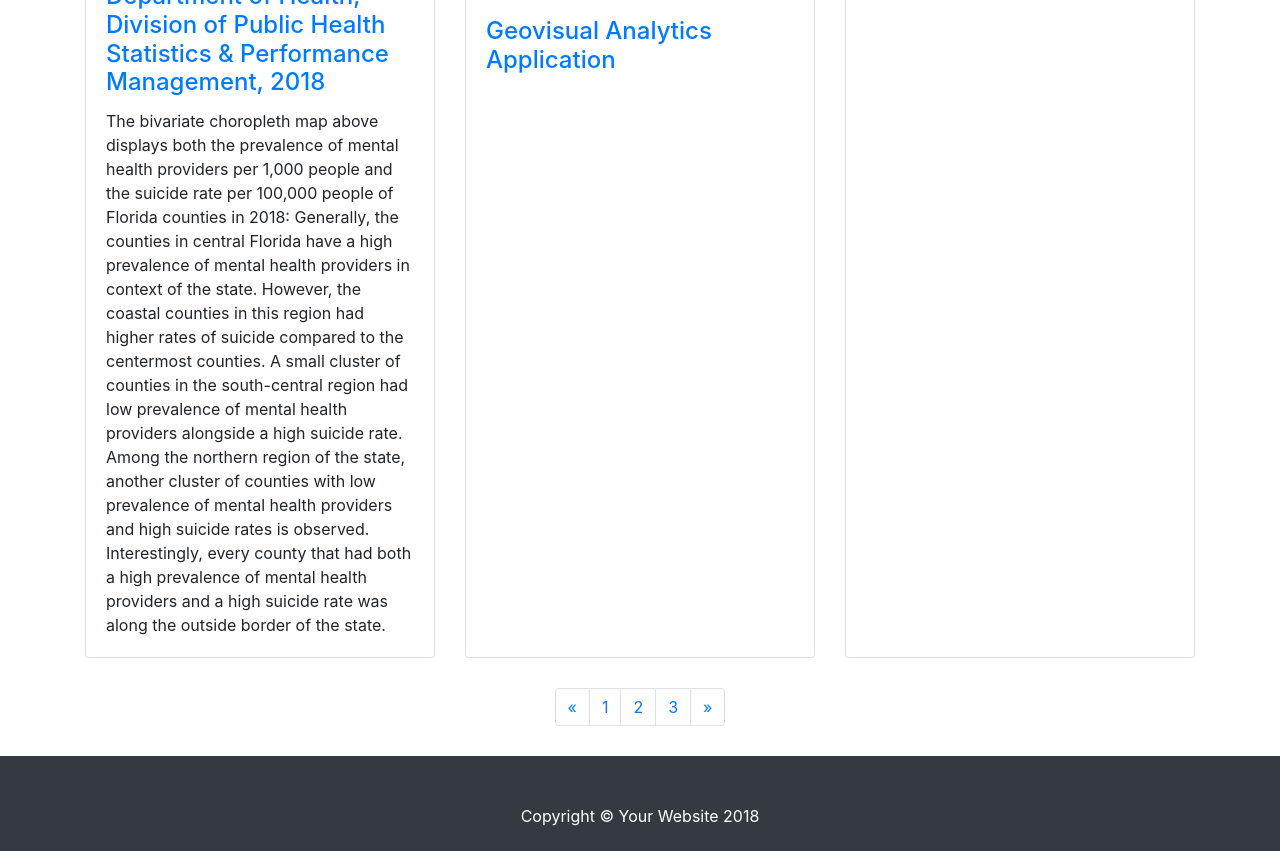
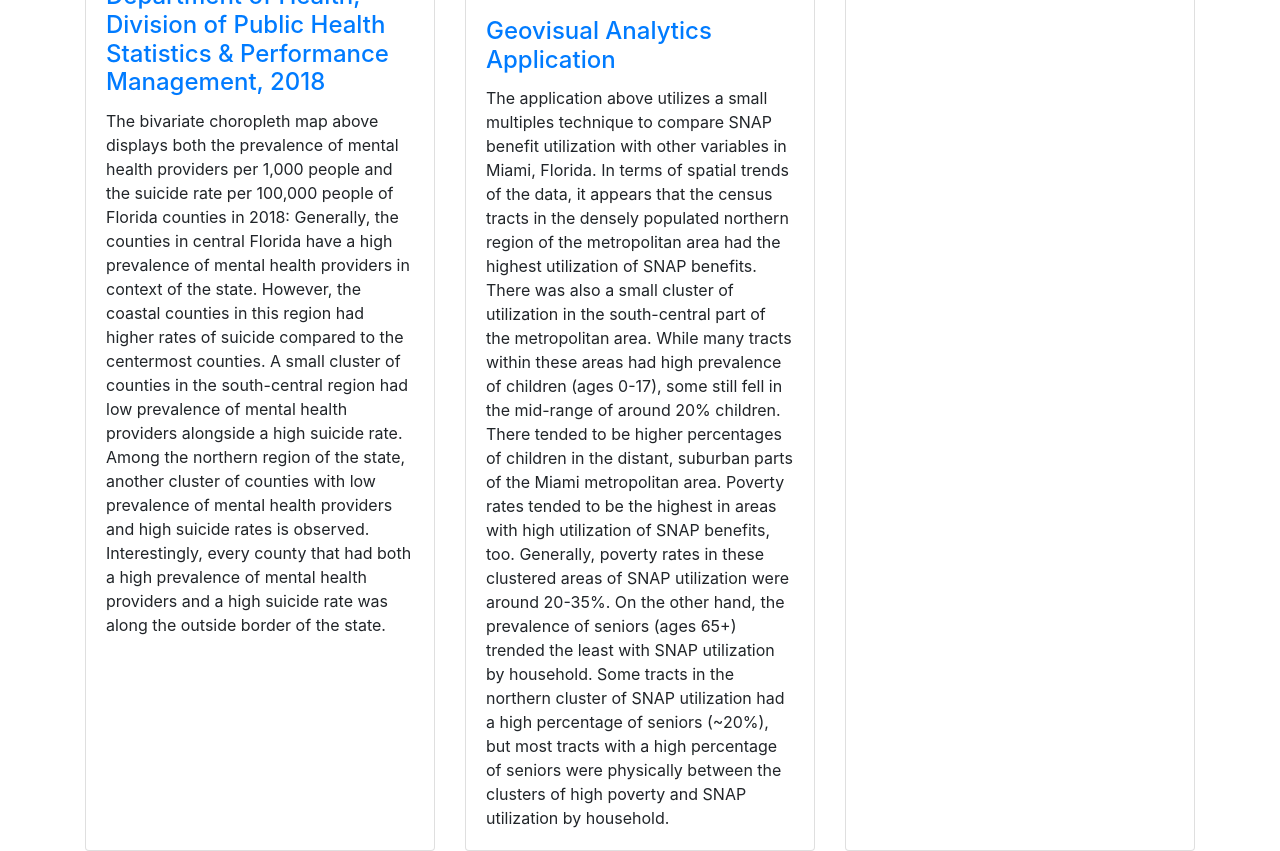
Before and after one commit to geog3540/mrwisniewski, a website: page index.html in a window 1280 px wide. Shown: the part 1481-2332 px from the top of the page. Drawn offline with Linux system fonts and the light colour scheme.

Commit message:
Added description under smallMultiples picture/link

```diff
--- a/index.html
+++ b/index.html
@@ -108,7 +108,7 @@
               <h4 class="card-title">
                 <a href="smallmultiples/">Geovisual Analytics Application</a>
               </h4>
-              <p class="card-text"></p>
+              <p class="card-text">The application above utilizes a small multiples technique to compare SNAP benefit utilization with other variables in Miami, Florida. In terms of spatial trends of the data, it appears that the census tracts in the densely populated northern region of the metropolitan area had the highest utilization of SNAP benefits. There was also a small cluster of utilization in the south-central part of the metropolitan area. While many tracts within these areas had high prevalence of children (ages 0-17), some still fell in the mid-range of around 20% children. There tended to be higher percentages of children in the distant, suburban parts of the Miami metropolitan area. Poverty rates tended to be the highest in areas with high utilization of SNAP benefits, too. Generally, poverty rates in these clustered areas of SNAP utilization were around 20-35%.  On the other hand, the prevalence of seniors (ages 65+) trended the least with SNAP utilization by household. Some tracts in the northern cluster of SNAP utilization had a high percentage of seniors (~20%), but most tracts with a high percentage of seniors were physically between the clusters of high poverty and SNAP utilization by household. </p>
             </div>
           </div>
         </div>
```
